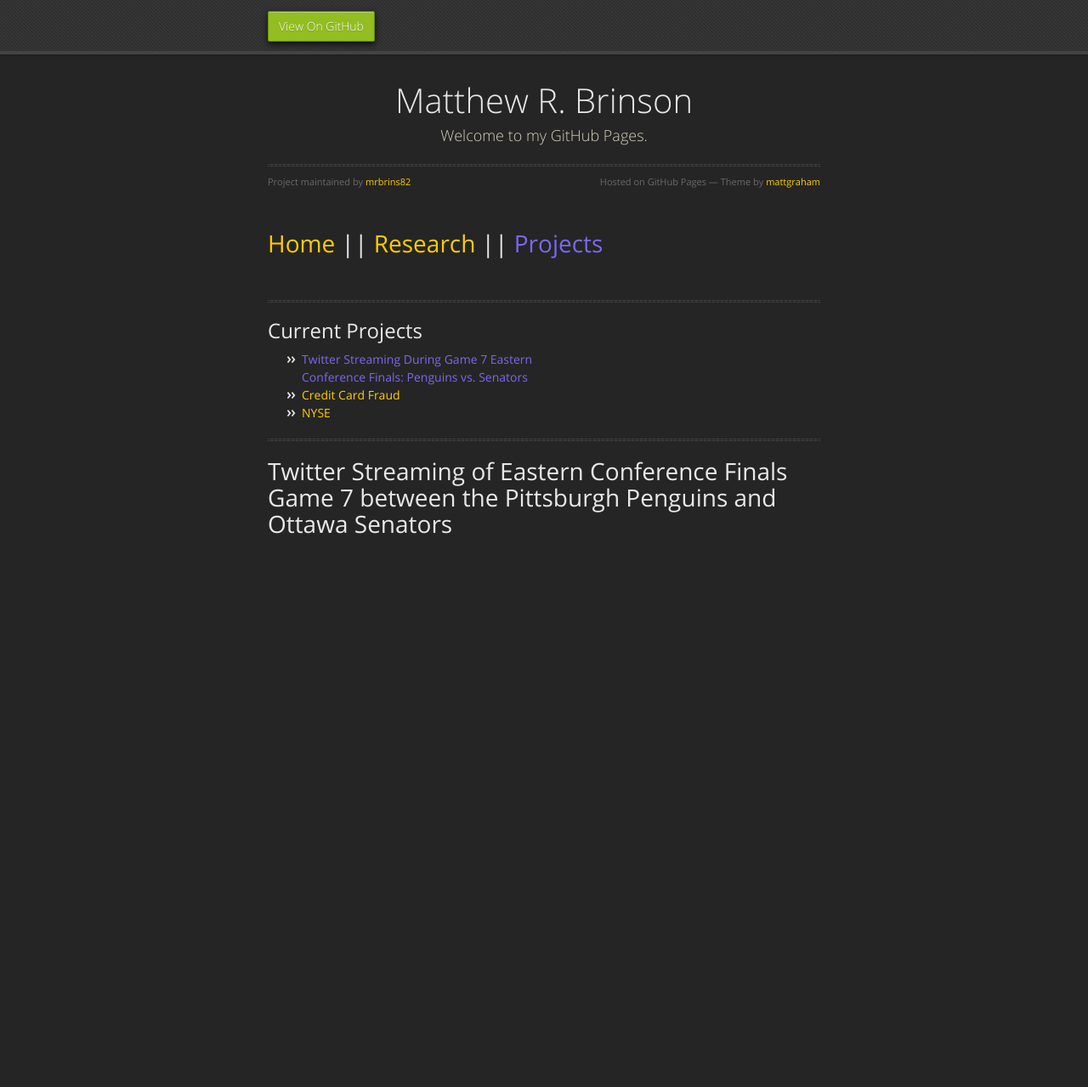
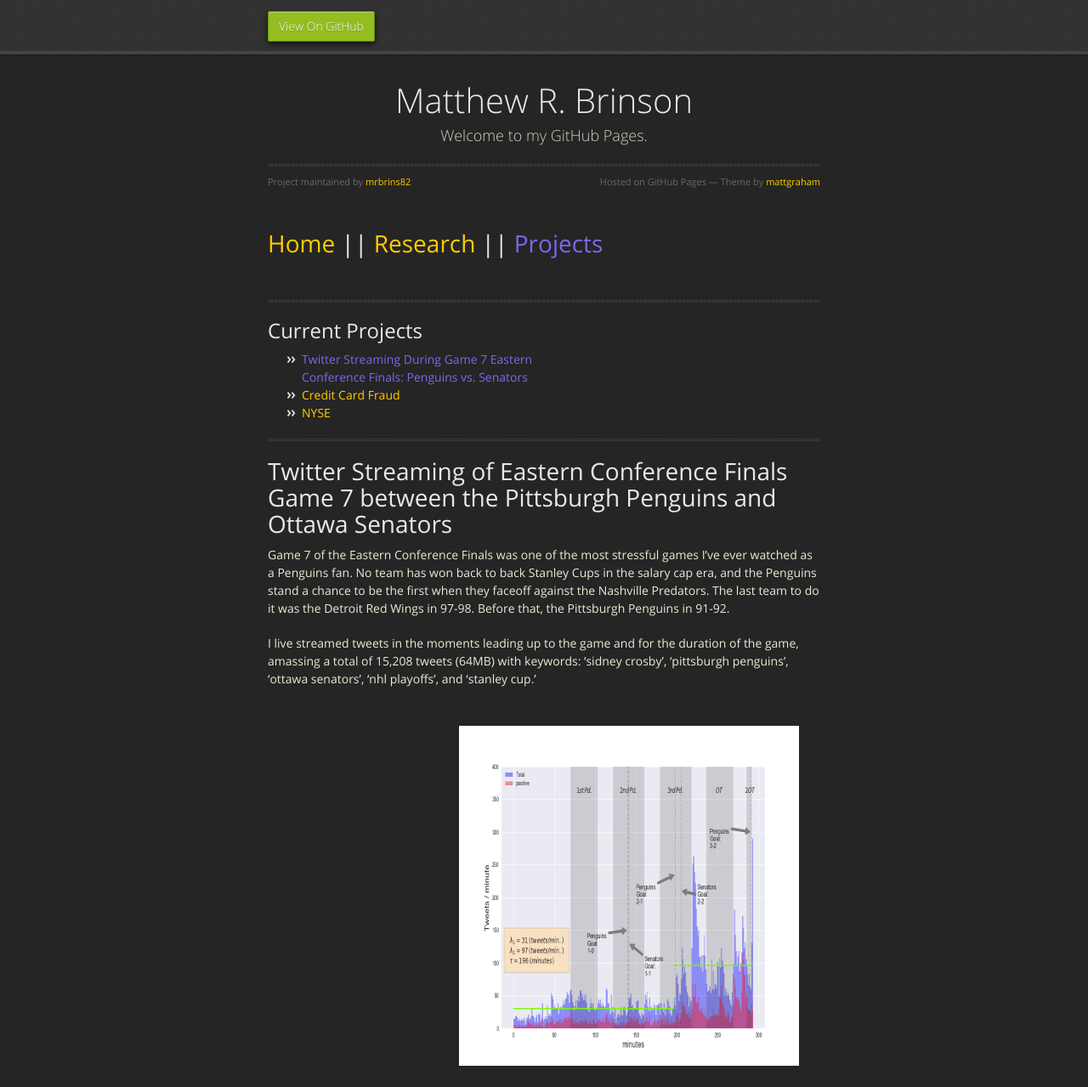
Before and after one commit to mrbrins82/mrbrins82.github.io, a Jekyll site: the page built from hockeytweets.md, in a window 1280 px wide and 1279 px high. Shown: the whole window at 85% size. Built offline with Jekyll 4.4.1, drawn with Linux system fonts in a browser that asks for light colours; nearby versions of some CDN libraries; our own code applies the rules of GitHub Pages for plain Markdown files.

Commit message:
added hockey hist

```diff
--- a/hockeytweets.md
+++ b/hockeytweets.md
@@ -15,3 +15,9 @@
 * * *
 
 # [](#header-1)Twitter Streaming of Eastern Conference Finals Game 7 between the Pittsburgh Penguins and Ottawa Senators
+
+Game 7 of the Eastern Conference Finals was one of the most stressful games I've ever watched as a Penguins fan. No team has won back to back Stanley Cups in the salary cap era, and the Penguins stand a chance to be the first when they faceoff against the Nashville Predators. The last team to do it was the Detroit Red Wings in 97-98. Before that, the Pittsburgh Penguins in 91-92.
+
+I live streamed tweets in the moments leading up to the game and for the duration of the game, amassing a total of 15,208 tweets (64MB) with keywords: 'sidney crosby', 'pittsburgh penguins', 'ottawa senators', 'nhl playoffs', and 'stanley cup.'
+
+<img src="./assets/images/ECF_game7_stream_hist.png" alt="tweet histogram" align="right" width="400" height="400" hspace="25" vspace="25"/>
```
Also changed, not shown: assets/images/ECF_game7_stream_hist.png (added).
